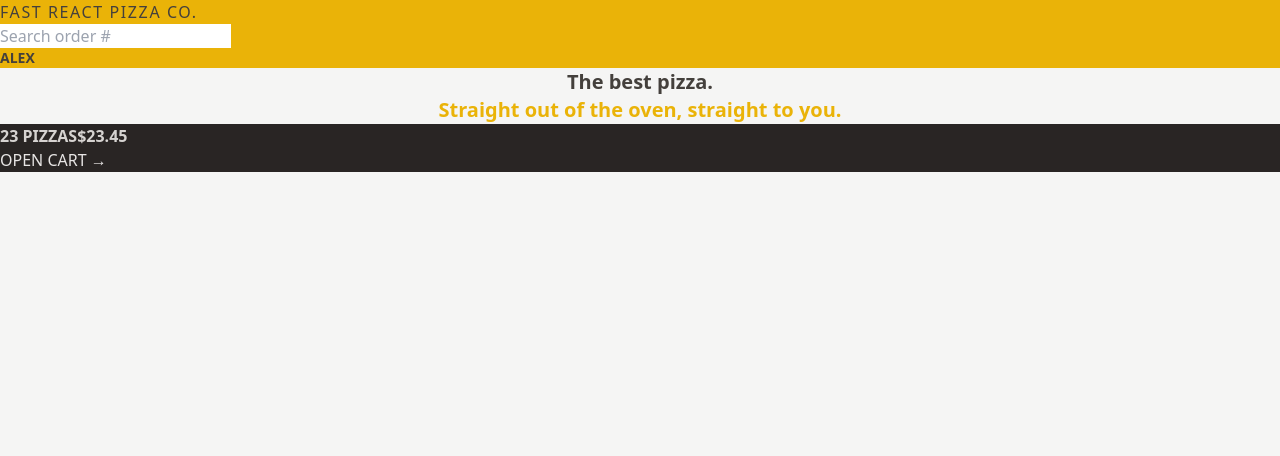
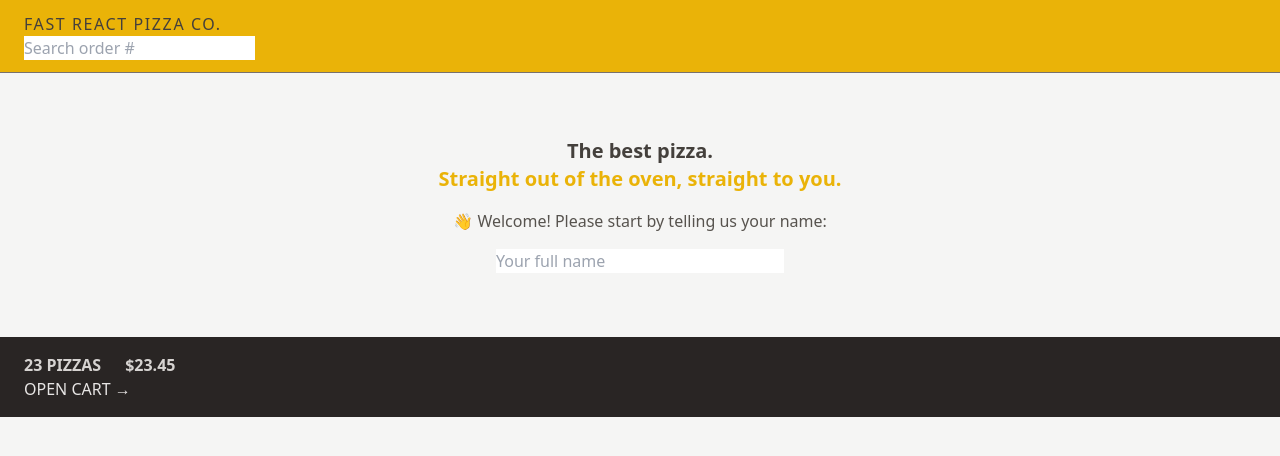
Before and after one commit to Alex-Nicalace/fast-react-pizza, a React (Vite) app: page / in a window 1280 px wide. Shown: the top 456 px of the page. Built offline with nearby package versions, Linux system fonts and the light colour scheme.

Commit message:
margin & padding & mediaquery

```diff
--- a/src/features/cart/CartOverview.tsx
+++ b/src/features/cart/CartOverview.tsx
@@ -2,8 +2,8 @@
 
 function CartOverview(): JSX.Element {
   return (
-    <div className="bg-stone-800 uppercase text-stone-200">
-      <p className="font-semibold text-stone-300">
+    <div className="bg-stone-800 p-4 text-sm uppercase text-stone-200 sm:px-6 md:text-base">
+      <p className="space-x-4 font-semibold text-stone-300 sm:space-x-6">
         <span>23 pizzas</span>
         <span>$23.45</span>
       </p>
--- a/src/features/user/CreateUser.tsx
+++ b/src/features/user/CreateUser.tsx
@@ -1,24 +1,27 @@
-import { useState } from 'react';
+import { useState } from "react";
 
 function CreateUser() {
-  const [username, setUsername] = useState('');
+  const [username, setUsername] = useState("");
 
-  function handleSubmit(e) {
+  function handleSubmit(e: React.FormEvent<HTMLFormElement>) {
     e.preventDefault();
   }
 
   return (
     <form onSubmit={handleSubmit}>
-      <p>👋 Welcome! Please start by telling us your name:</p>
+      <p className="mb-4 text-sm text-stone-600 md:text-base">
+        👋 Welcome! Please start by telling us your name:
+      </p>
 
       <input
         type="text"
         placeholder="Your full name"
         value={username}
         onChange={(e) => setUsername(e.target.value)}
+        className="w-72"
       />
 
-      {username !== '' && (
+      {username !== "" && (
         <div>
           <button>Start ordering</button>
         </div>
--- a/src/features/user/Username.tsx
+++ b/src/features/user/Username.tsx
@@ -1,7 +1,7 @@
 // interface IUsernameProps {}
 
 function Username(): JSX.Element {
-  return <div className="text-sm font-semibold">Alex</div>;
+  return <div className="hidden text-sm font-semibold">Alex</div>;
 }
 
 export default Username;
--- a/src/ui/Header.tsx
+++ b/src/ui/Header.tsx
@@ -6,7 +6,7 @@
 
 function Header(): JSX.Element {
   return (
-    <header className="bg-yellow-500 uppercase">
+    <header className="border-b border-stone-500 bg-yellow-500 px-4 py-3 uppercase sm:px-6">
       <Link className="tracking-widest" to="/">
         Fast React Pizza Co.
       </Link>
--- a/src/ui/Home.tsx
+++ b/src/ui/Home.tsx
@@ -1,13 +1,17 @@
+import CreateUser from "../features/user/CreateUser";
+
 function Home() {
   return (
-    <div>
-      <h1 className=" text-center text-xl font-semibold">
+    <div className="my-10 text-center sm:my-16">
+      <h1 className=" mb-4 text-center text-xl font-semibold">
         The best pizza.
         <br />
         <span className="text-yellow-500">
           Straight out of the oven, straight to you.
         </span>
       </h1>
+
+      <CreateUser />
     </div>
   );
 }
```
